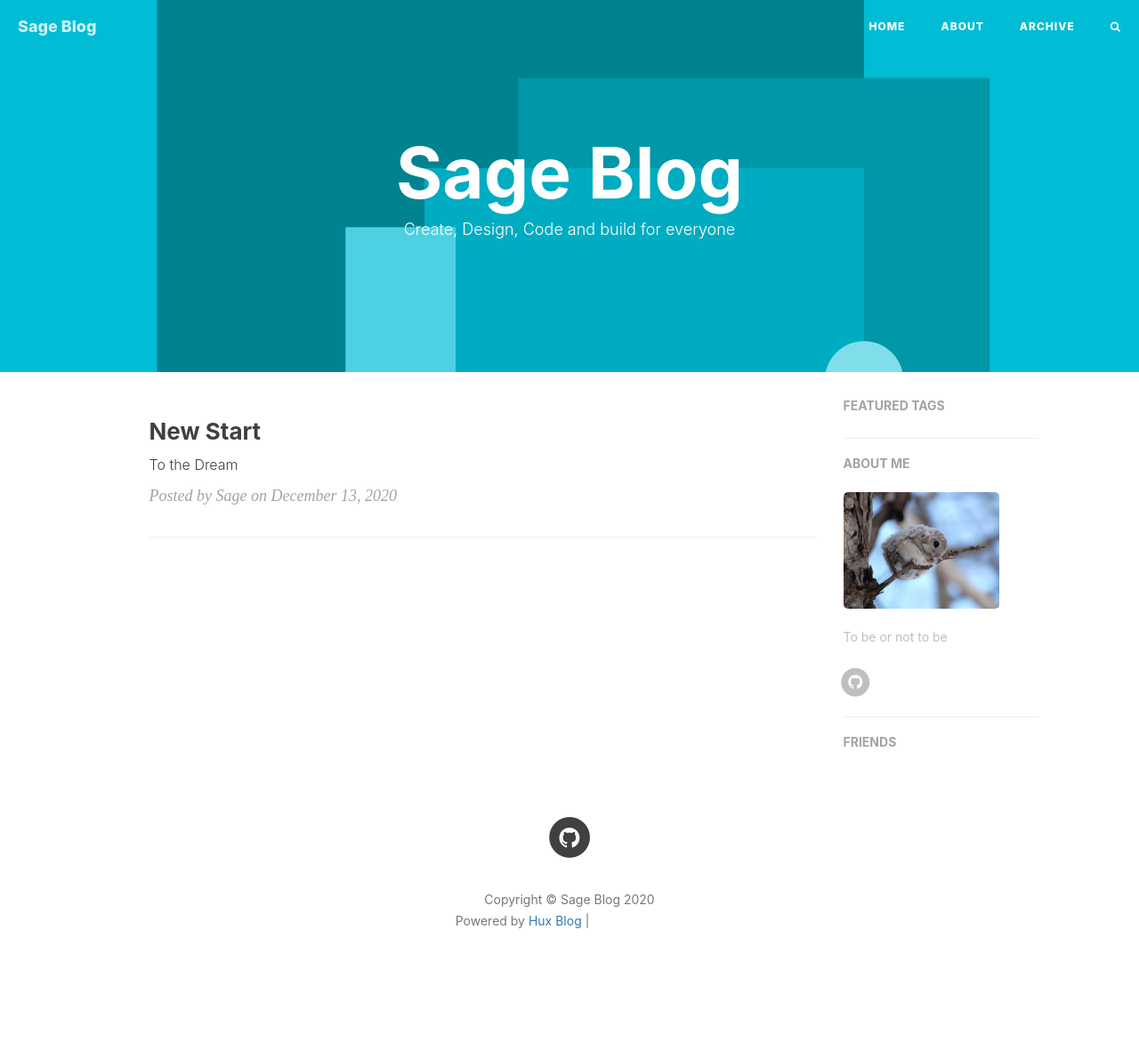
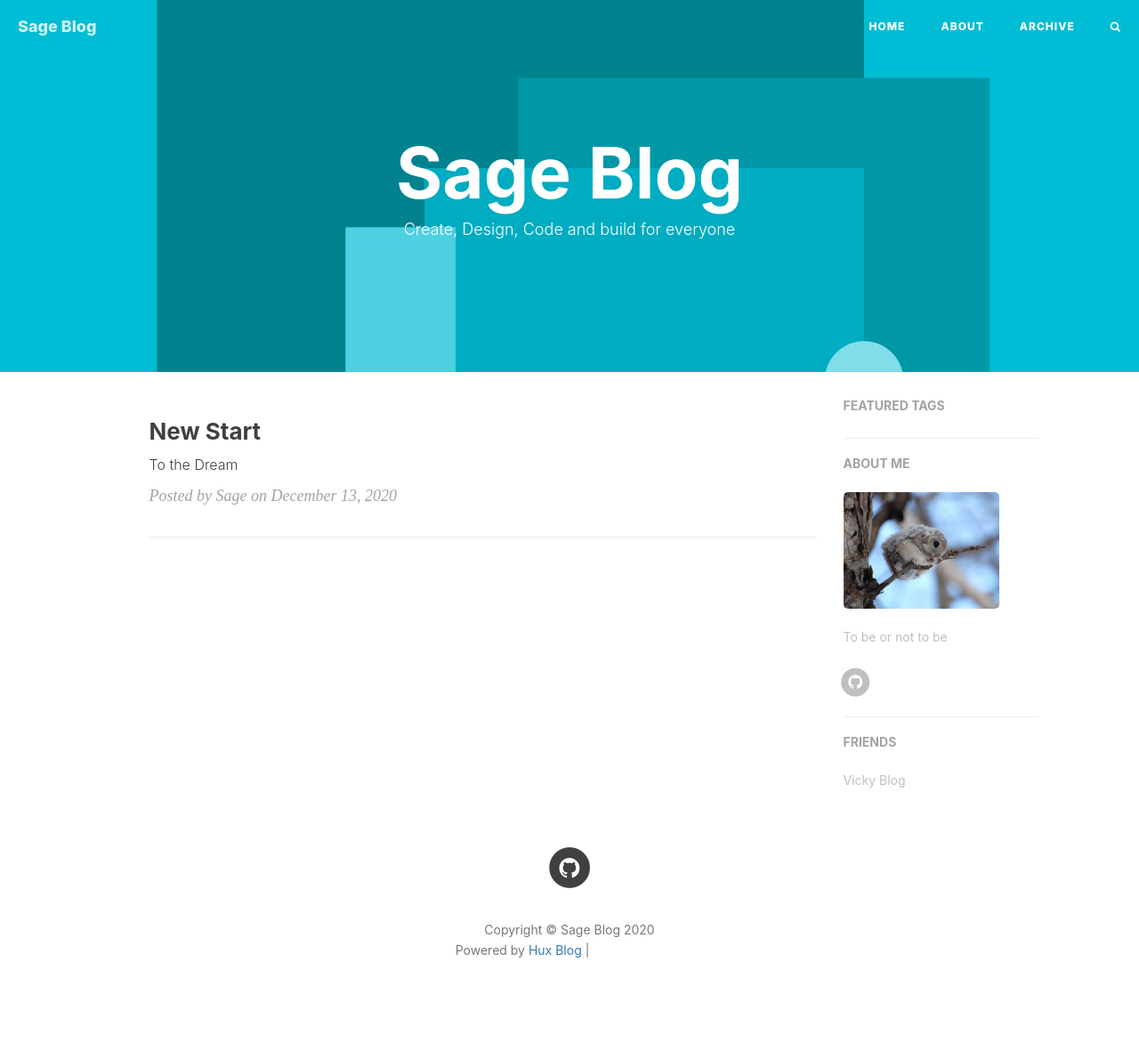
Before and after one commit to sagerenn/sageren.github.io, a Jekyll site: the page built from index.html, in a window 1280 px wide. Shown: the whole page at 89% size. Built offline with Jekyll 4.4.1, drawn with Linux system fonts in a browser that asks for light colours; nearby versions of some CDN libraries; the list of posts is cut into pages by our own code; comment, search, counter and statistics services are not loaded; before the commit the page ends 1139 px from its top, so only the background shows below that; grey boxes are pictures that could not be loaded.

Commit message:
add vicky blog link

```diff
--- a/_config.yml
+++ b/_config.yml
@@ -102,4 +102,8 @@ page-mathjax: false
 
 # Friends
 friends: [
+    {
+        title: "Vicky Blog",
+        href: "https://vickyluo.gitee.io/"
+    },
 ]
```
